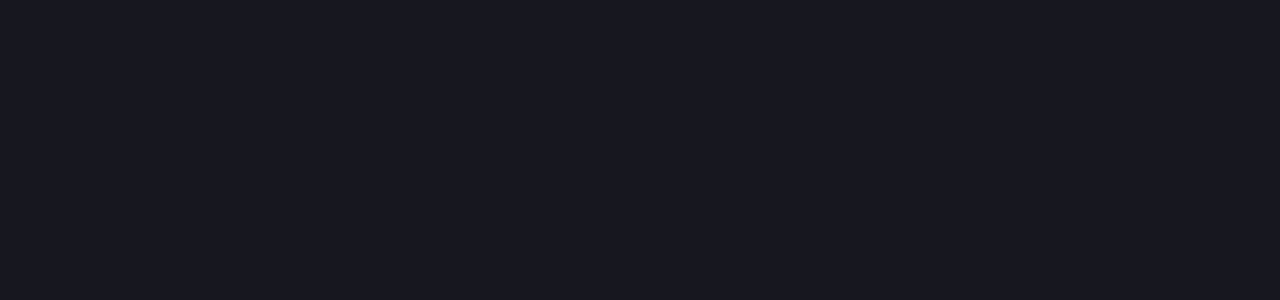
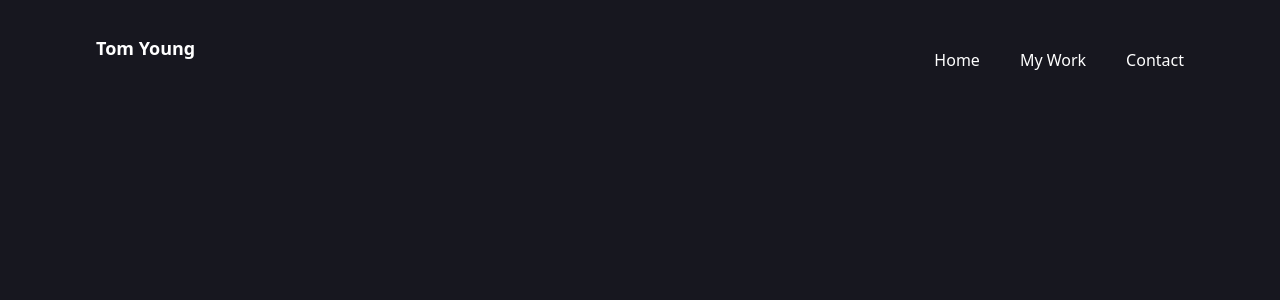
Before and after one commit to TheThomasY/Portfolio, a Next.js app: page / in a window 1280 px wide. Shown: the top 300 px of the page. Built offline with nearby package versions, Linux system fonts and the light colour scheme.

Commit message:
added everything in Navbar except React Icons

```diff
--- /dev/null
+++ b/components/Navbar.js
@@ -0,0 +1,61 @@
+import React, { useState } from 'react'
+
+// import { AiOutlineMenu, AiOutlineClose } from 'react-icons/ai';
+
+export default function Navbar() {
+  const [showNav, setShowNav] = useState(false)
+
+  const toggleNavHandler = () => {
+    setShowNav(!showNav)
+  }
+
+  const closeNavOnSelect = () => {
+    setShowNav(false)
+  }
+
+  return (
+    <header className="py-6">
+      <nav className="container mx-auto flex w-full flex-wrap items-center justify-between px-8 md:px-14 lg:px-24">
+        <div className="text-lg font-bold">Tom Young</div>
+        <div className="flex md:hidden">
+          <button onClick={toggleNavHandler} className="z-50">
+            {/* {showNav ? (
+              <AiOutlineClose size={'25px'} className="block" />
+            ) : (
+              <AiOutlineMenu size={'25px'} className="block" />
+            )} */}
+          </button>
+        </div>
+        <div
+          className={
+            'text-bold h-screen w-full pt-6 text-left md:flex md:h-auto md:w-auto md:flex-row ' +
+            (showNav ? 'block' : 'hidden')
+          }
+        >
+          <a
+            onClick={closeNavOnSelect}
+            href="#"
+            className="block border-t py-5 hover:text-selected-text md:inline-block md:border-0 md:py-0 md:pl-10"
+          >
+            Home
+          </a>
+          <a
+            onClick={closeNavOnSelect}
+            href="#work"
+            className="block border-t py-5 hover:text-selected-text md:inline-block md:border-0 md:py-0 md:pl-10"
+          >
+            My Work
+          </a>
+          <a
+            onClick={closeNavOnSelect}
+            href="#contact"
+            className="block border-t py-5 hover:text-selected-text md:inline-block md:border-0 md:py-0 md:pl-10"
+          >
+            Contact
+          </a>
+          {/* <div className='absolute bottom-10'>Dark Mode</div> */}
+        </div>
+      </nav>
+    </header>
+  )
+}
--- a/pages/index.tsx
+++ b/pages/index.tsx
@@ -1,4 +1,8 @@
+// Next
 import Head from 'next/head'
+
+// Components
+import Navbar from '../components/Navbar';
 
 export default function Home() {
   return (
@@ -6,6 +10,7 @@
       <Head>
         <title>Tom Young</title>
       </Head>
+      <Navbar />
     </div>
   )
 }
```
